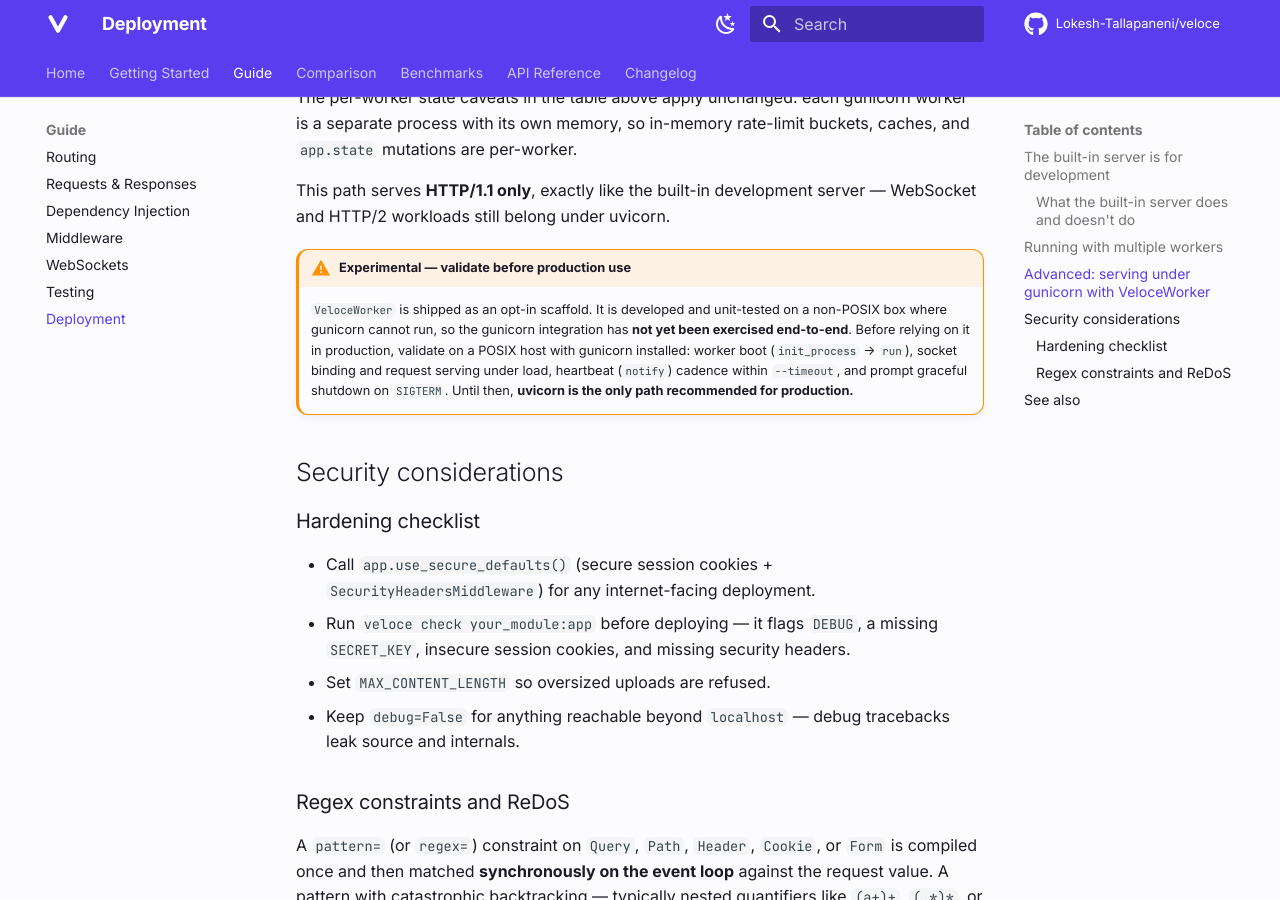
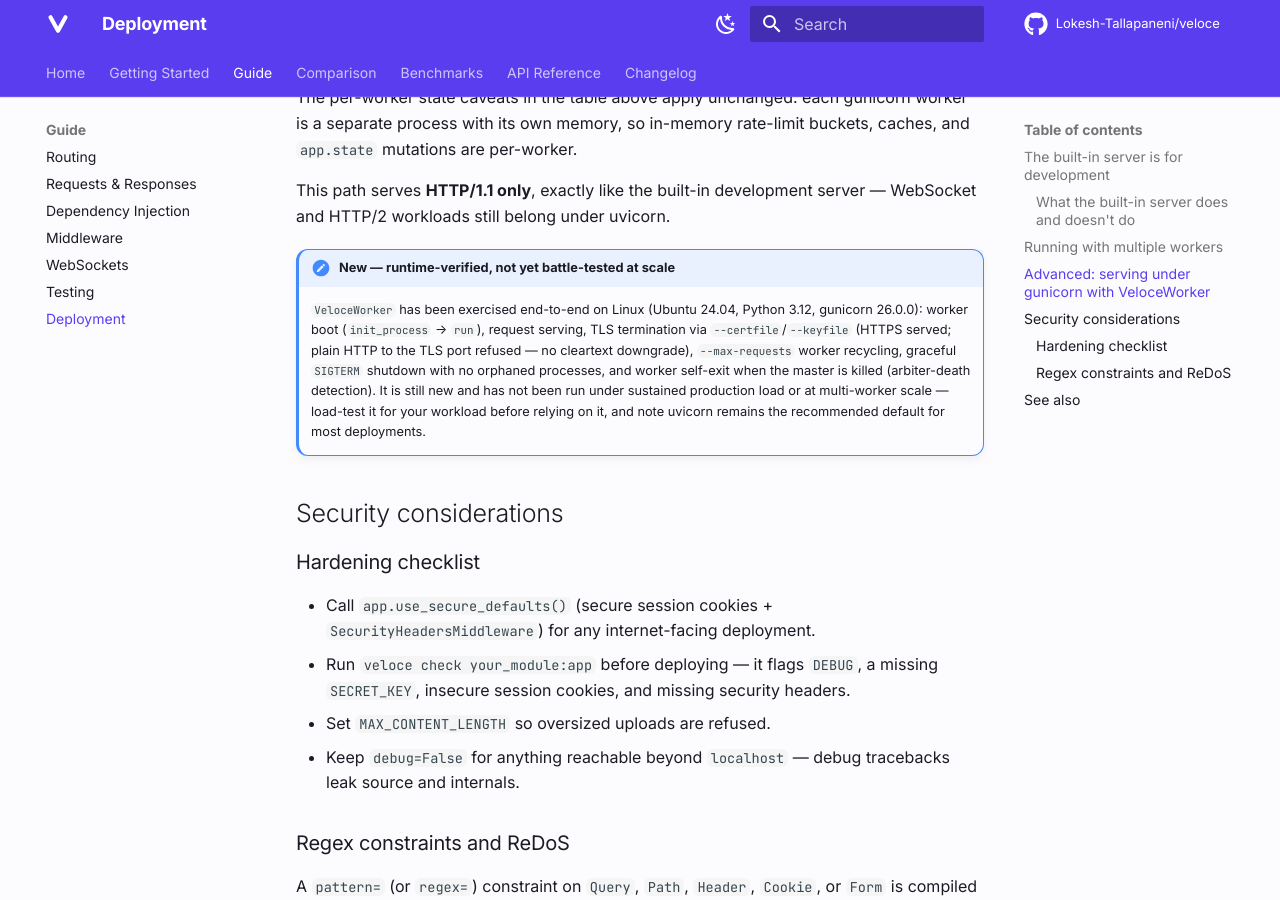
Before and after one commit to Lokesh-Tallapaneni/veloce, an MkDocs documentation site: the page built from docs/guide/deployment.md, in a window 1280 px wide and 900 px high, scrolled down 2506 px. Built offline with MkDocs 1.6.1 and Material for MkDocs 9.7.7, drawn with Linux system fonts in a browser that asks for light colours; comment, search, counter and statistics services are not loaded.

Commit message:
docs: mark VeloceWorker runtime-verified on gunicorn (Linux), not yet scale-tested

```diff
--- a/docs/guide/deployment.md
+++ b/docs/guide/deployment.md
@@ -110,15 +110,17 @@ rate-limit buckets, caches, and `app.state` mutations are per-worker.
 This path serves **HTTP/1.1 only**, exactly like the built-in development
 server — WebSocket and HTTP/2 workloads still belong under uvicorn.
 
-!!! warning "Experimental — validate before production use"
-    `VeloceWorker` is shipped as an opt-in scaffold. It is developed and
-    unit-tested on a non-POSIX box where gunicorn cannot run, so the
-    gunicorn integration has **not yet been exercised end-to-end**. Before
-    relying on it in production, validate on a POSIX host with gunicorn
-    installed: worker boot (`init_process` → `run`), socket binding and
-    request serving under load, heartbeat (`notify`) cadence within
-    `--timeout`, and prompt graceful shutdown on `SIGTERM`. Until then,
-    **uvicorn is the only path recommended for production.**
+!!! note "New — runtime-verified, not yet battle-tested at scale"
+    `VeloceWorker` has been exercised end-to-end on Linux (Ubuntu 24.04,
+    Python 3.12, gunicorn 26.0.0): worker boot (`init_process` → `run`),
+    request serving, TLS termination via `--certfile`/`--keyfile` (HTTPS
+    served; plain HTTP to the TLS port refused — no cleartext downgrade),
+    `--max-requests` worker recycling, graceful `SIGTERM` shutdown with no
+    orphaned processes, and worker self-exit when the master is killed
+    (arbiter-death detection). It is still new and has not been run under
+    sustained production load or at multi-worker scale — load-test it for
+    your workload before relying on it, and note uvicorn remains the
+    recommended default for most deployments.
 
 ## Security considerations
 
```
